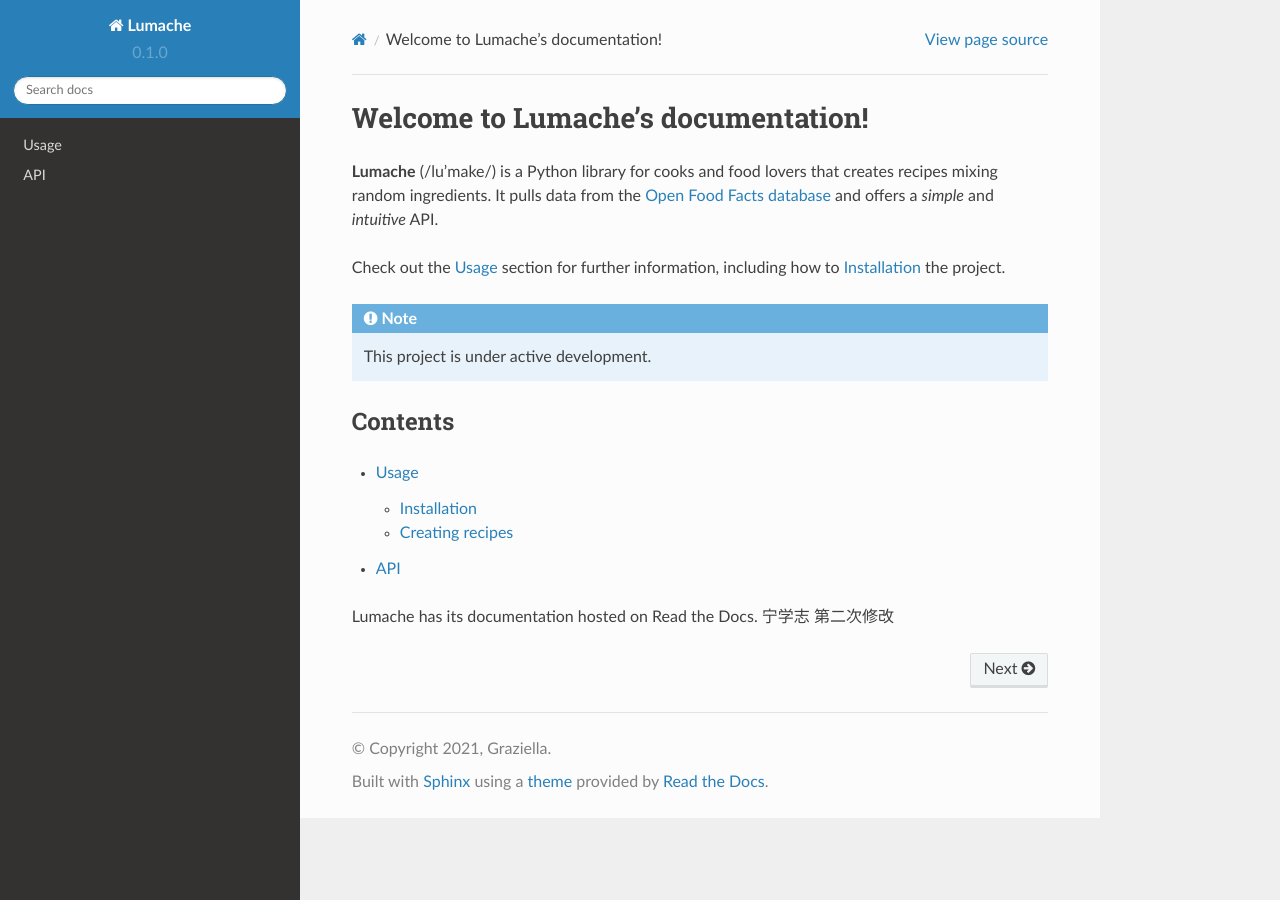
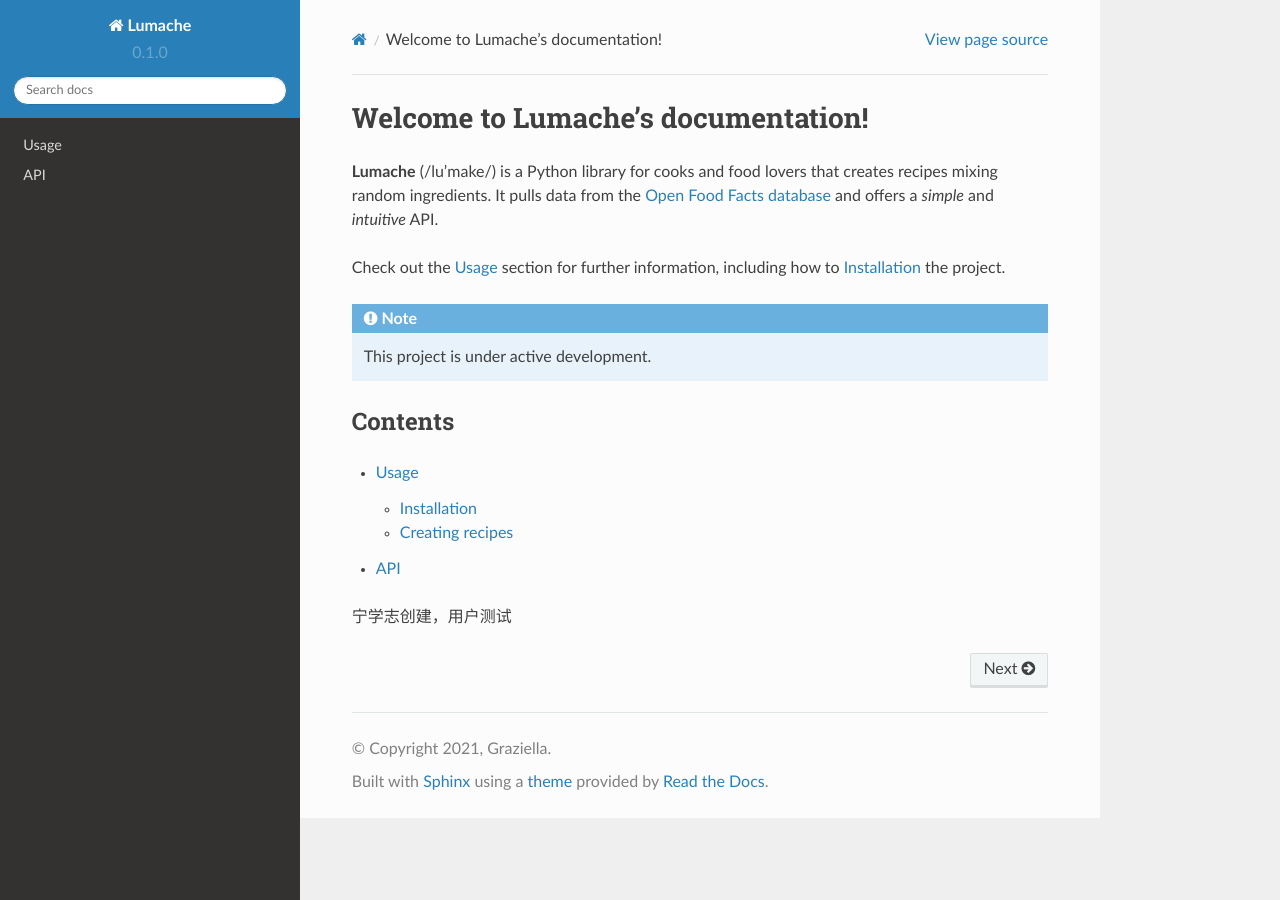
Before and after one commit to ningxuezhi/ReadTheDocs, a Sphinx documentation site: the page built from docs/source/index.rst, in a window 1280 px wide. Built offline with Sphinx 7.4.7 and the Read the Docs theme 2.0.0, drawn with Linux system fonts in a browser that asks for light colours.

Commit message:
Update index.rst

```diff
--- a/docs/source/index.rst
+++ b/docs/source/index.rst
@@ -21,6 +21,4 @@ Contents
    usage
    api
 
-Lumache has its documentation hosted on Read the Docs.
-宁学志
-第二次修改
+宁学志创建，用户测试
```
